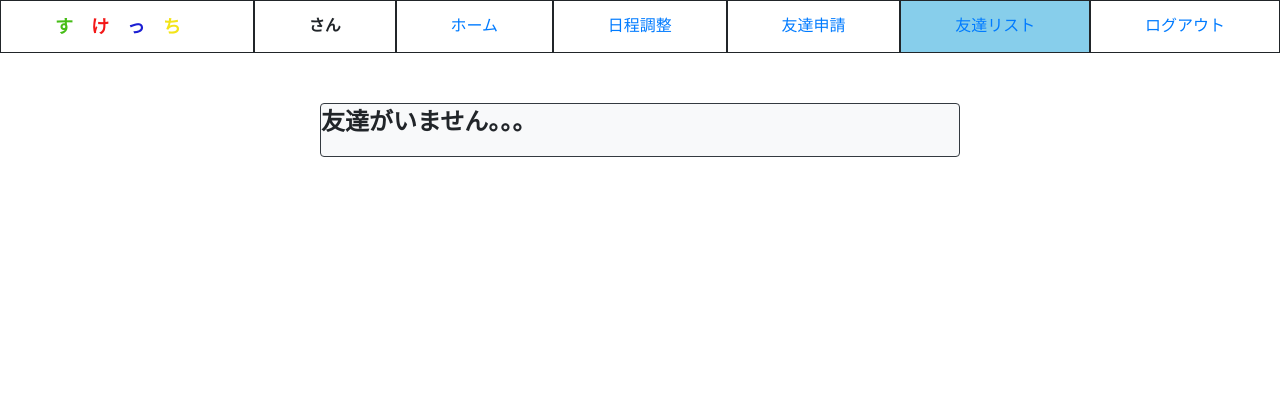
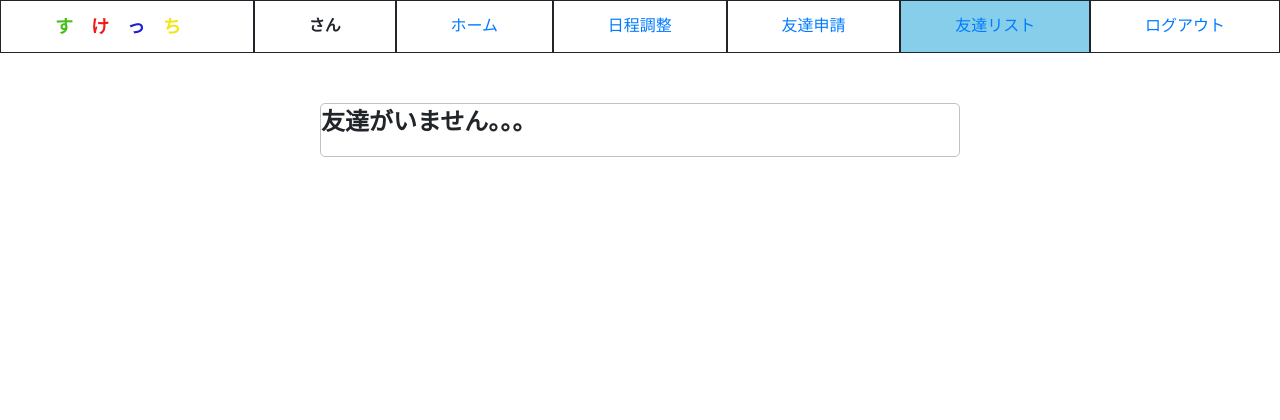
Before and after one commit to ktanonymous/sketch, a Django app: page /base/friends/ in a window 1280 px wide. Shown: the top 420 px of the page. Run offline with Django 3.2, Linux system fonts and the light colour scheme; data that the repository does not hold is empty; some libraries are stand-ins or nearby versions.

Commit message:
change line and background color

```diff
--- a/base/templates/friends_list.html
+++ b/base/templates/friends_list.html
@@ -6,7 +6,7 @@
 
 {% block content %}
 
-<div class="border border-dark rounded bg-light" style="margin: 50px auto; width: 50%;">
+<div style="margin: 50px auto; width: 50%;border: 1px solid rgba(136, 133, 133, 0.5);border-radius: 5px;">
     {% for friend in friend_list %}
     <p>
         <span style="font-size: 32px;">&nbsp;{{ friend.follow_user }}</span>
```
